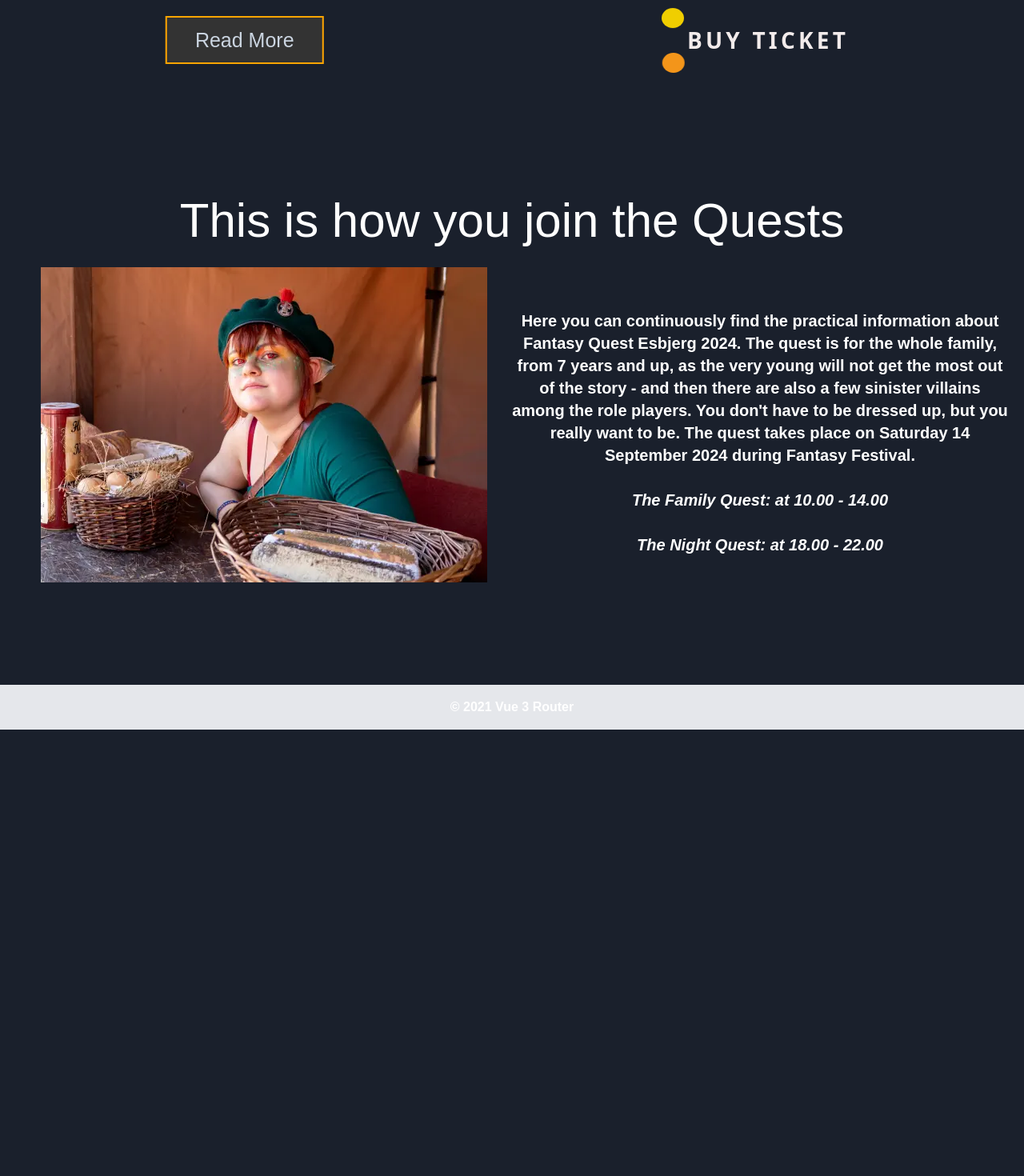
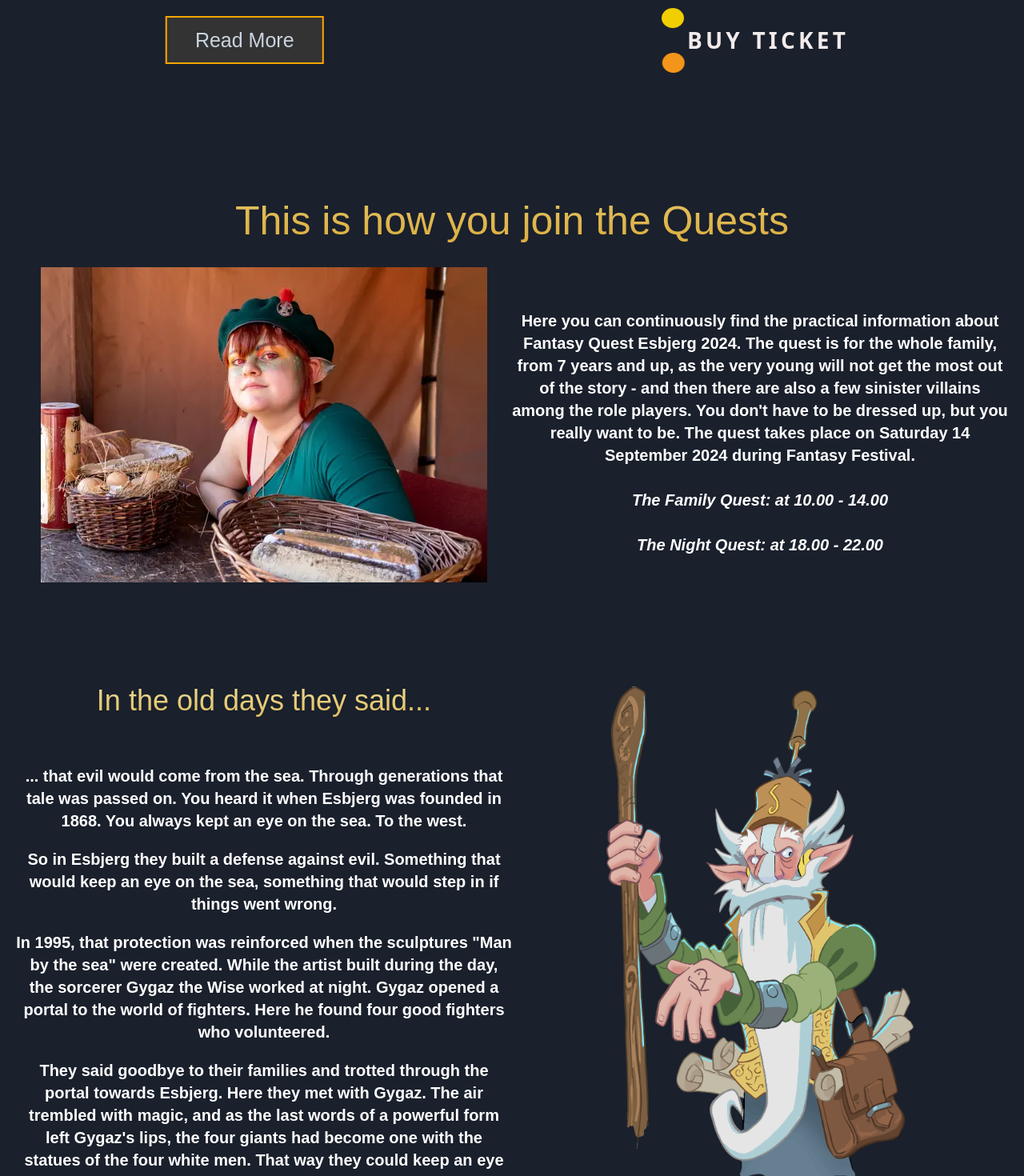
Before and after one commit to DanielPincu/FantasyQuestEsbjerg, a Vue app: page / in a window 1280 px wide. Shown: the part 2230-3700 px from the top of the page at 80% size. Before the commit the page ends 3142 px from the top, so only its background shows below. Built offline with nearby package versions, Linux system fonts and the light colour scheme; a web font is replaced by a local one.

Commit message:
History Updated

```diff
--- a/src/components/History-section.vue
+++ b/src/components/History-section.vue
@@ -1,5 +1,5 @@
 <template>
-   <h1 class="text-center md:text-[60px] text-3xl pt-24 pb-10">This is how you join the Quests</h1>
+   <h1 class="text-center md:text-[50px] text-3xl pt-24 pb-10 text-gradient">This is how you join the Quests</h1>
 
    <div class="md:grid grid-cols-2 gap-5 xl:gap-0 items-center container mx-auto px-5">
 
@@ -21,15 +21,46 @@
 
    </div>
 
-   <!-- <div class="md:grid grid-cols-2 gap-5 xl:gap-0 items-center  justify-center container mx-auto px-5">
+   <div class="md:grid grid-cols-2 gap-5 xl:gap-0 items-center text-center justify-center container mx-auto px-5 pt-32">
 
-        <p class="mt-5 text-xl">Here you can continuously find the practical information about Fantasy Quest Esbjerg 2024. The quest is for the whole family, from 7 years and up, as the very young will not get the most out of the story - and then there are also a few sinister villains among the role players. You don't have to be dressed up, but you really want to be. The quest takes place on Saturday 14 September 2024 during Fantasy Festival.</p>
+        <div>
+          <h2 class="text-4xl text-gradient pb-10">In the old days they said...</h2>
+          <p class="mt-5 text-xl">
+
+          ... that evil would come from the sea. Through generations that tale was passed on.
+          You heard it when Esbjerg was founded in 1868. You always kept an eye on the sea. To the west.</p>
+
+          <p class="mt-5 text-xl">So in Esbjerg they built a defense against evil. Something that would keep an eye on the sea, something that would step in if things went wrong.</p>
+
+          <p class="mt-5 text-xl">In 1995, that protection was reinforced when the sculptures "Man by the sea" were created. While the artist built during the day, the sorcerer Gygaz the Wise worked at night. Gygaz opened a portal to the world of fighters. Here he found four good fighters who volunteered.</p>
+
+           <p class="mt-5 text-xl">They said goodbye to their families and trotted through the portal towards Esbjerg. Here they met with Gygaz. The air trembled with magic, and as the last words of a powerful form left Gygaz's lips, the four giants had become one with the statues of the four white men. That way they could keep an eye on the sea forever...</p>
+        </div>
 
         <div class="flex items-center justify-center">
-            <img src="../assets/img/child.webp" alt="">
+            <img class="w-96" src="../assets/img/arkivaren.png" alt="">
        </div>
 
-    </div> -->
+    </div>
+
+    <h2 class="text-gradient text-4xl text-center pb-5 pt-32">The years passed and there was peace and quiet...</h2>
+
+    <div class="md:grid grid-cols-2 md:gap-20 items-center text-center justify-center container mx-auto px-5 py-10">
+
+        <div>
+          <p class="text-center text-xl pb-5">...But then mysterious things began to happen. Nature became ill. The ancients spoke of evil. About the guardians. One day the clouds drew together, over the sea to the west, and it became unnaturally dark. Lightning tore the sky. A large, winged creature could be seen in the sky.</p>
+
+          <p class="text-center text-xl pb-5">The four statues stood up, the guardians had been awakened, they got ready and shouted. The cries could be heard across the land, across portals to other worlds. "We need heroes in Esbjerg!", they shouted.</p>
+
+          <p class="text-center text-xl pb-5">It's time for the heroes to gather. It is time for evil to be fought. It is time for the portals to close. It's time for Fantasy Quest Esbjerg. Are you ready?</p>
+
+        </div>
+
+          <div class="flex items-center justify-center">
+          <img src="../assets/img/seaman.png" alt="">
+          </div>
+
+     </div>
 
 </template>
 
--- a/src/components/Intro-section.vue
+++ b/src/components/Intro-section.vue
@@ -4,7 +4,7 @@
         <br>
         <p class="mx-5">In 2024, Fantasy Quest Esbjerg will have both a <span class="text-orange-500 text-3xl">difficult evening</span> edition and a <span class="text-orange-500 text-3xl">family-friendly</span> edition during the day during the Fantasy Festival, written in collaboration with the YouTuber Lakserytteren, where everyone can participate.</p>
 
-        <h1 class="text-center text-4xl md:text-[2.5em] pt-24 pb-10">Fantasy Quest Esbjerg</h1>
+        <h1 class="text-center text-4xl md:text-[2.5em] pt-24 text-gradient pb-10">Fantasy Quest Esbjerg</h1>
         <p class="pb-20 mx-5">Are you ready to live into another world, a magical story where you are the hero who is on a "quest" to overcome the evil forces and save the whole world? So get ready for Fantasy Quest Esbjerg.</p>
     </div>
 
```
Also changed, not shown: src/assets/img/Arkivaren.png (added), src/assets/img/seaman.png (added).
